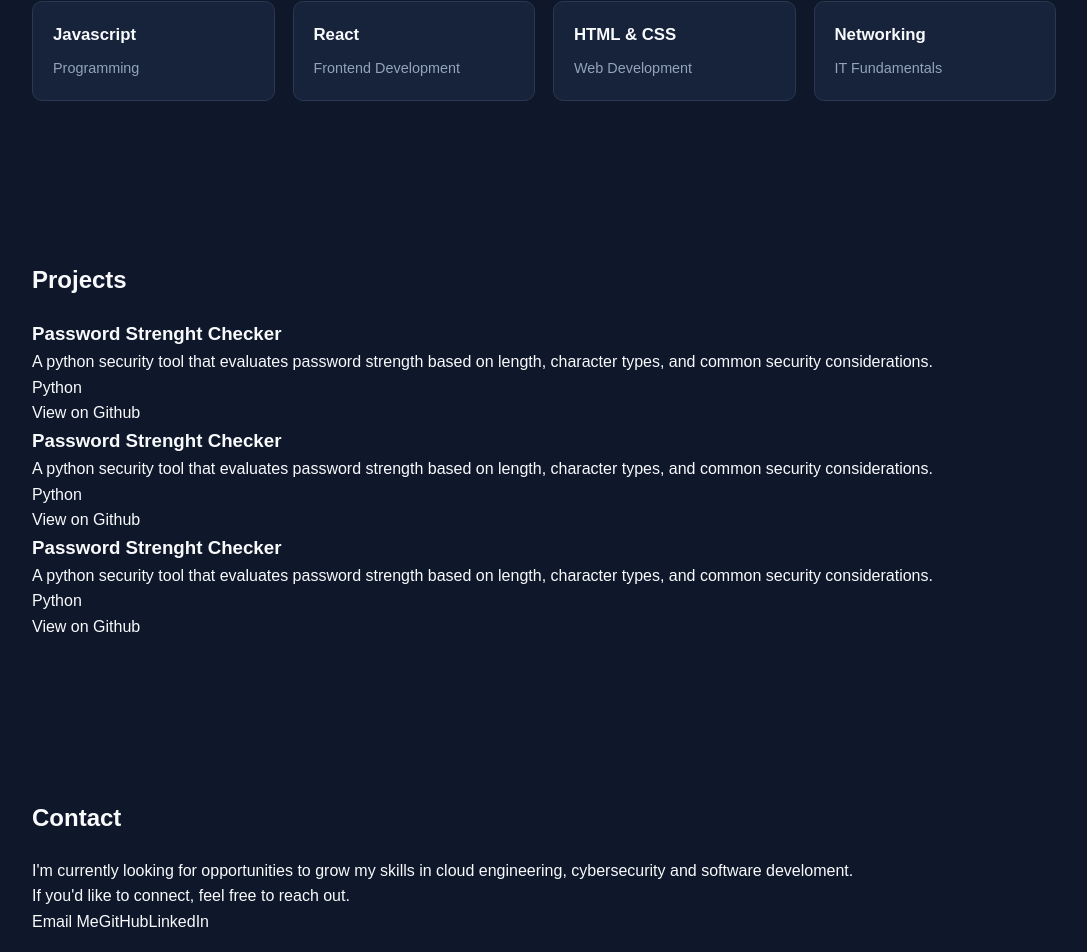
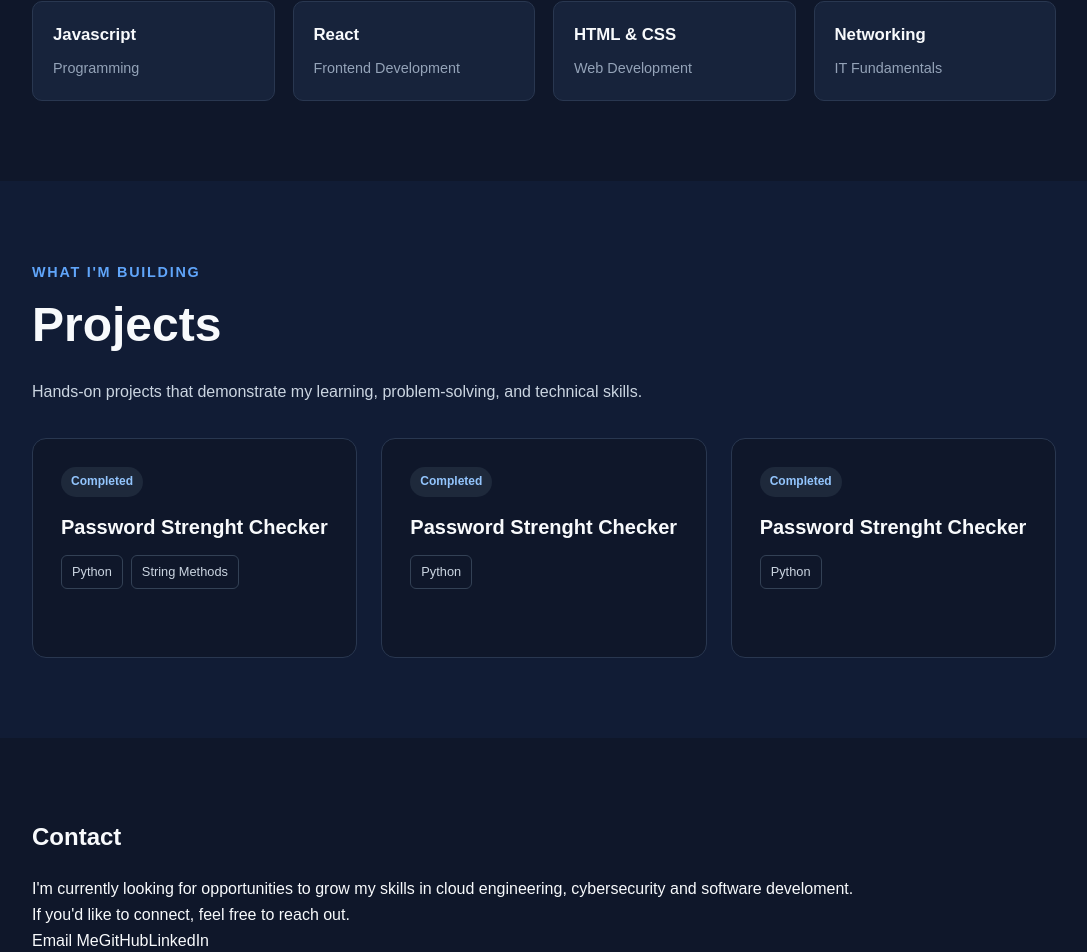
Before and after one commit to CarlosNavarroJr/My-Portfolio, a React app: page / in a window 1280 px wide. Shown: the part 1573-2525 px from the top of the page, without its empty margins (96-1183 px from the left). Built offline with nearby package versions, Linux system fonts and the light colour scheme; the HTML template or start-up script is replaced by a standard one.

Commit message:
Update ProjectCard and Projects added classNames and added CSS to style the projects card and diplay the project cards

```diff
--- a/src/components/ProjectCard.jsx
+++ b/src/components/ProjectCard.jsx
@@ -1,21 +1,47 @@
-function ProjectCard({ title, description, technologies, github }) {
+function ProjectCard({ project }) {
     return (
-        <article>
-            <h3>{title}</h3>
+        <article className="project-card">
+            <div className="project-card-content">
+                <p className="project-status">
+                    {project.status}
+                </p>
 
-            <p>{description}</p>
+                <h3>{project.title}</h3>
 
-            <div>
-                {technologies.map((technology) => (
-                    <span key={technology}>
-                        {technology}
-                    </span>
-                ))}
+                <p className="preject-description">
+                    {ProjectCard.description}
+                </p>
+
+                <div className="project-tech">
+                    {project.technologies.map((technology) =>(
+                        <span className="tech-tag" key={technology}>
+                            {technology}
+                        </span>
+                    ))}
+                </div>
+
+                <div className="project-links">
+                    {project.githubUrl && (
+                        <a
+                        href={project.githubUrl}
+                        target="blank"
+                        rel="noreferrer"
+                        >
+                            View Code
+                        </a>
+                    )}
+
+                    {project.liveUrl && (
+                        <a
+                        href={project.liveUrl}
+                        target="_blank"
+                        rel="noreferrer"
+                        >
+                            Live Demo
+                        </a>
+                    )}
+                </div>
             </div>
-
-            <a href={github} target="_blank" rel="noreferrer">
-                View on Github
-            </a>
         </article>
     );
 }
--- a/src/components/Projects.jsx
+++ b/src/components/Projects.jsx
@@ -3,39 +3,52 @@ import ProjectCard from "./ProjectCard";
 const projects = [
     {
         title: "Password Strenght Checker",
+        status: "Completed",
         description: "A python security tool that evaluates password strength based on length, character types, and common security considerations.",
-        technologies: ["Python"],
-        github: "https://github.com"
+        technologies: ["Python", "String Methods"],
+        githubUrl: "",
+        liveUrl: "",
     },
       {
         title: "Password Strenght Checker",
+        status: "Completed",
         description: "A python security tool that evaluates password strength based on length, character types, and common security considerations.",
         technologies: ["Python"],
-        github: "https://github.com"
+        githubUrl: "",
+        liveUrl: "",
     },
       {
         title: "Password Strenght Checker",
+        status: "Completed",
         description: "A python security tool that evaluates password strength based on length, character types, and common security considerations.",
         technologies: ["Python"],
-        github: "https://github.com"
+        githubUrl: "",
+        liveUrl: "",
     },
 ];
 
 function Projects() {
     return (
-        <section id="projects">
-            <h2>Projects</h2>
+        <section id="projects" className="projects">
+            <div className="section-container">
+                <p className="section-eyebrow">
+                    What I'm building
+                </p>
 
-            <div>
-                {projects.map((project) => (
-                    <ProjectCard
+                <h2>Projects</h2>
+
+                <p className="section-description">
+                    Hands-on projects that demonstrate my learning, problem-solving, and technical skills.
+                </p>
+
+                <div className="projects-grid">
+                    {projects.map((project) => (
+                        <ProjectCard
                         key={project.title}
-                        title={project.title}
-                        description={project.description}
-                        technologies={project.technologies}
-                        github={project.github}
-                    />
-                ))}
+                        project={project}
+                        />
+                    ))}
+                </div>
             </div>
         </section>
     );
--- a/src/index.css
+++ b/src/index.css
@@ -255,10 +255,102 @@ section h2 {
   font-size: 0.9rem;
  }
 
+/* === PROJECT SECTION === */
 
+.projects {
+  background-color: #111c35;
+}
 
+.projects-grid {
+  display: grid;
+  grid-template-columns: repeat(3, minmax(0, 1fr));
+  gap: 24px;
+  align-items: stretch;
+}
 
+.project-card {
+  display: flex;
+  flex-direction: column;
+  min-width: 0;
+  padding: 28px;
+  background-color: #0f172a;
+  border: 1px solid #293750;
+  border-radius: 14px;
+  transition:
+  transform 0.2s ease,
+  border-color 0.2s ease;
+}
 
+.project-card:hover {
+  transform: translateY(-5px);
+  border-color: #60a5fa;
+}
+
+.project-card-content {
+  display: flex;
+  flex-direction: column;
+  align-items: flex-start;
+  flex: 1;
+}
+
+.project-status {
+  display: inline-block;
+  margin-bottom: 16px;
+  padding: 5px 10px;
+  border-radius: 999px;
+  background-color: #1e293b;
+  color: #93c5fd;
+  font-size: 0.75rem;
+  font-weight: 700;
+}
+
+ .project-card h3 {
+  margin-bottom: 14px;
+  font-size: 1.25rem;
+  line-height: 1.4;
+}
+
+.project-description {
+  margin-bottom: 22px;
+  color: #cbd5e1;
+  font-size: 0.95rem;
+  line-height: 1.8;
+}
+
+.project-tech {
+  display: flex;
+  flex-wrap: wrap;
+  gap: 8px;
+  margin-top: auto;
+  margin-bottom: 24px;
+}
+
+.tech-tag {
+  padding: 6px 10px;
+  border: 1px solid #334155;
+  border-radius: 6px;
+  color: #cbd5e1;
+  font-size: 0.8rem;
+}
+
+.project-links {
+  display: flex;
+  flex-wrap: wrap;
+  gap: 18px;
+  padding-top: 16px;
+  border-top: 16px;
+  width: 100%;
+}
+
+.project-links a {
+  color: #60a5fa;
+  font-size: 0.9rem;
+  font-weight: 600;
+}
+
+.project-links a:hover {
+  color: #bfdbfe;
+}
 
 
 
@@ -268,6 +360,10 @@ section h2 {
 
  @media (max-width: 900px) {
   .skills-grid {
+    grid-template-columns: repeat(2, minmax(0, 1fr));
+  }
+
+  .projects-grid {
     grid-template-columns: repeat(2, minmax(0, 1fr));
   }
  }
@@ -303,4 +399,8 @@ section h2 {
 .hero {
   min-height: 75vh;
 }
+
+.projects-grid {
+  grid-template-columns: 1fr;
+}
  }
```
